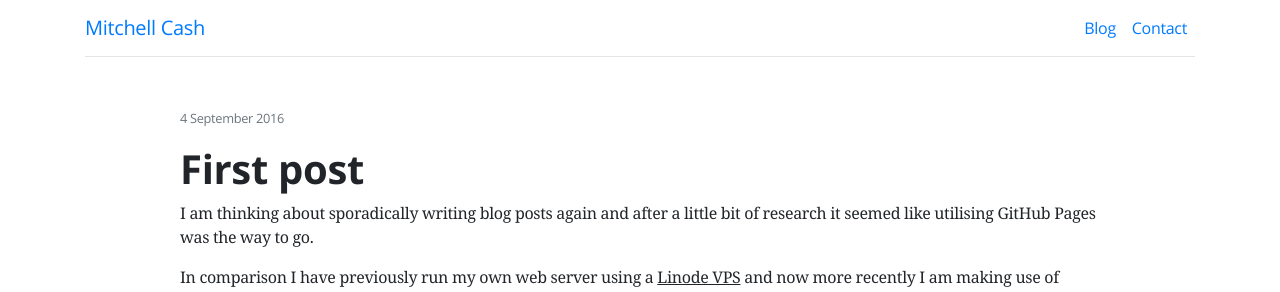
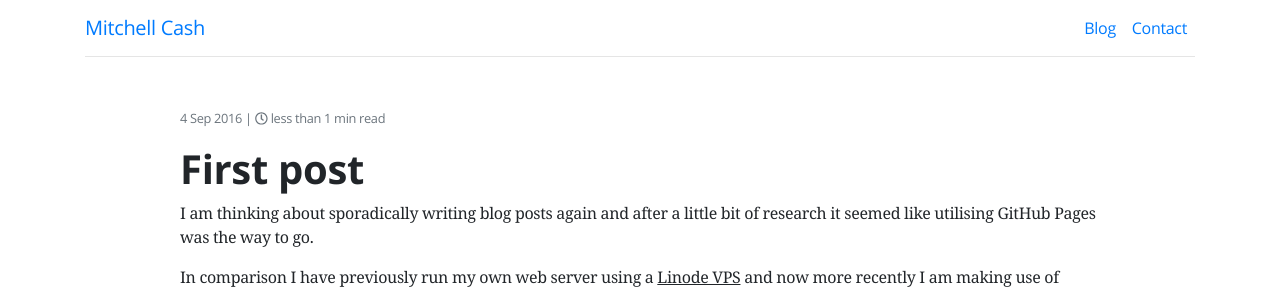
Before and after one commit to MitchellCash/mitchellcash.com, a Jekyll site: the page built from _posts/2016-09-04-first-post.markdown, in a window 1280 px wide. Shown: the top 292 px of the page. Built offline with Jekyll 4.4.1, drawn with Linux system fonts in a browser that asks for light colours; nearby versions of some CDN libraries.

Commit message:
Add reading time to blog posts

```diff
--- a/_config.yml
+++ b/_config.yml
@@ -3,6 +3,7 @@ locale                   : "en"
 title                    : "MitchellCash.com"
 description              : "I'm Mitchell Cash: sort of geeky, sort of not."
 url                      : https://mitchellcash.com
+words_per_minute         : 200
 
 # Reading Files
 exclude:
--- /dev/null
+++ b/_includes/layout/base/read-time.html
@@ -0,0 +1,11 @@
+{% assign words_per_minute = site.words_per_minute | default: 200 %}
+
+{% assign words = page.content | strip_html | number_of_words %}
+
+{% if words < words_per_minute %}
+    less than 1 min read
+{% elsif words == words_per_minute %}
+    1 min read
+{% else %}
+    {{ words | divided_by:words_per_minute }} min read
+{% endif %}
--- a/_layouts/post.html
+++ b/_layouts/post.html
@@ -4,7 +4,7 @@ layout: base
 
 <div class="row justify-content-center mb-3">
     <div class="col-10">
-        <p><small class="text-muted">{{ page.date | date: "%-d %B %Y" }}</small></p>
+        <p><small class="text-muted">{{ page.date | date: "%-d %b %Y" }} | <i class="far fa-clock"></i> {% include layout/base/read-time.html %}</small></p>
 
         <h1 class="font-weight-bold">{{ page.title }}</h1>
 
```
